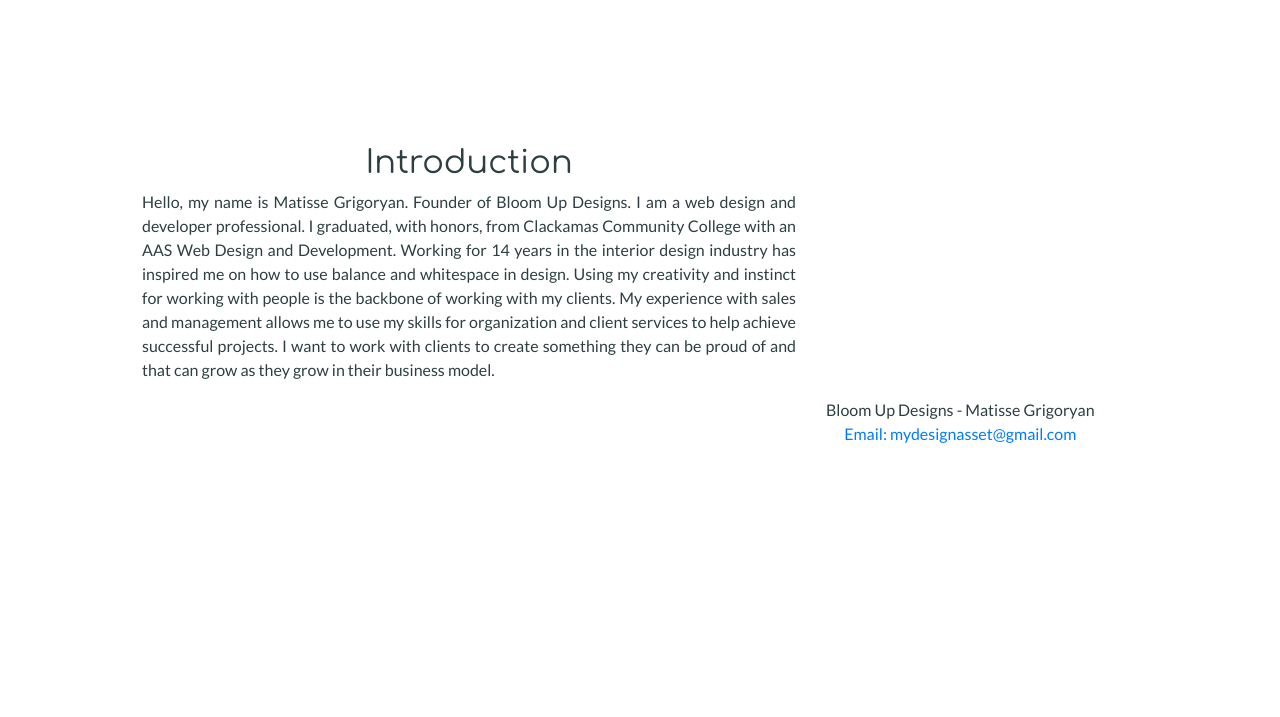
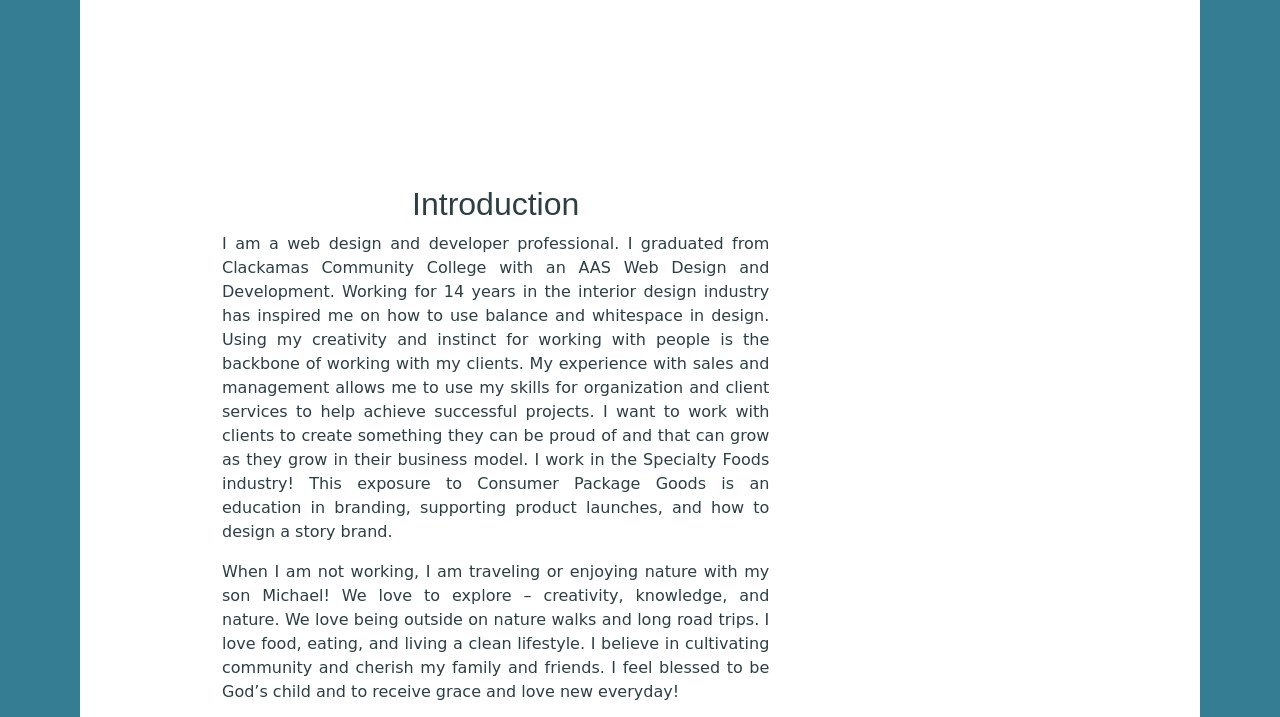
Before and after one commit to BUDmatisse/bloomupdesigns, a plain HTML site: page about.html in a window 1280 px wide. Shown: the part 639-1356 px from the top of the page. Before the commit the page ends 1197 px from the top, so only its background shows below. Drawn offline with nearby package versions, Linux system fonts and the light colour scheme; a web font is replaced by a local one.

Commit message:
Updates
Font, added body border, content, and spacing

```diff
--- a/about.html
+++ b/about.html
@@ -38,7 +38,7 @@
 
             <section class="container-fluid">
                 <div class="row  justify-content-center">
-                        <h2>I work with you on a service package that will suit your needs and budget.</h2>
+                        <h2>Hi, nice to meet you! My name is Matisse Grigoryan</h2>
                     </div>
             </section>
 
@@ -59,18 +59,21 @@
                   <div class="row">
                     <article class="col-md-8 col-sm-12">
                       <h2>Introduction</h2>
-                        <p class="para">
-                            Hello, my name is Matisse Grigoryan. Founder of Bloom Up Designs.
-                            I am a web design and developer professional. I graduated, with honors,
-                            from Clackamas Community College with an AAS Web Design and Development.
-                            Working for 14 years in the interior design industry has inspired me on
-                            how to use balance and whitespace in design. Using my creativity and instinct
-                            for working with people is the backbone of working with my clients.
-                            My experience with sales and management allows me to use my skills for
-                            organization and client services to help achieve successful projects.
-                            I want to work with clients to create something they can be proud of and
-                            that can grow as they grow in their business model.
-                        </br>
+                        <p class="para justify-content-left">
+                          I am a web design and developer professional. I graduated from Clackamas Community College
+                          with an AAS Web Design and Development. Working for 14 years in the interior design industry
+                          has inspired me on how to use balance and whitespace in design. Using my creativity and instinct
+                          for working with people is the backbone of working with my clients. My experience with sales and
+                          management allows me to use my skills for organization and client services to help achieve successful projects.
+                          I want to work with clients to create something they can be proud of and that can grow as they grow in their
+                          business model. I work in the Specialty Foods industry! This exposure to Consumer Package Goods is an
+                          education in branding, supporting product launches, and how to design a story brand.</p>
+
+
+                          <p class="para justify-content-left">When I am not working, I am traveling or enjoying nature with my son Michael! We love to explore &ndash;
+                          creativity, knowledge, and nature. We love being outside on nature walks and long road trips.
+                          I love food, eating, and living a clean lifestyle. I believe in cultivating community and cherish
+                          my family and friends. I feel blessed to be God&rsquo;s child and to receive grace and love new everyday!</p>
                     </article>
 
                     <article class="col-md-8 col-sm-12">
--- a/styles/_variables.scss
+++ b/styles/_variables.scss
@@ -7,6 +7,8 @@
 #f9ae2d;
 #c7c338;
 #73b1a1
+$heading-font: 'Comfortaa', cursive;
+$main-font: 'Lato', sans-serif;
 */
 
 $primary-color: #92c339;
@@ -18,3 +20,5 @@ $black-sub-color: #2e3f42;
 $neutral-color: #ffff;
 $heading-font: 'Comfortaa', cursive;
 $main-font: 'Lato', sans-serif;
+$heading-font: 'Gotu', sans-serif;
+$main-font: 'Handlee', cursive;
--- a/styles/main.scss
+++ b/styles/main.scss
@@ -1,3 +1,4 @@
+
 @import './resets';
 @import './variables';
 
@@ -10,6 +11,11 @@ p, div {
     font-family: $main-font;
     color: $black-sub-color;
 }
+
+body {
+  border: 5em solid $font-color;
+}
+
 
 
 /*nav bar links styles*/
@@ -67,6 +73,7 @@ ul {
 }
 .para {
     text-align: justify;
+    font-family: $main-font;
 }
 
 .middlearticle {
@@ -78,3 +85,7 @@ ul {
 .btmnav {
   color: $font-color;
 }
+
+footer {
+  padding-bottom: 2em;
+}
```
Also changed, not shown: index.html (+10 -4 lines), styles/main.css, 1 other file.
